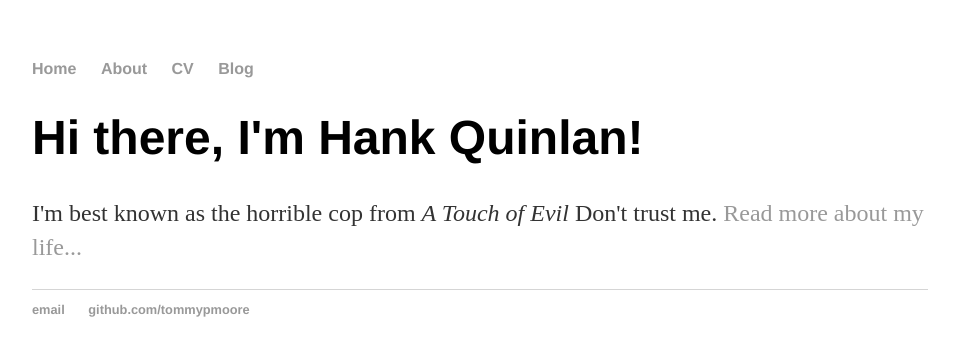
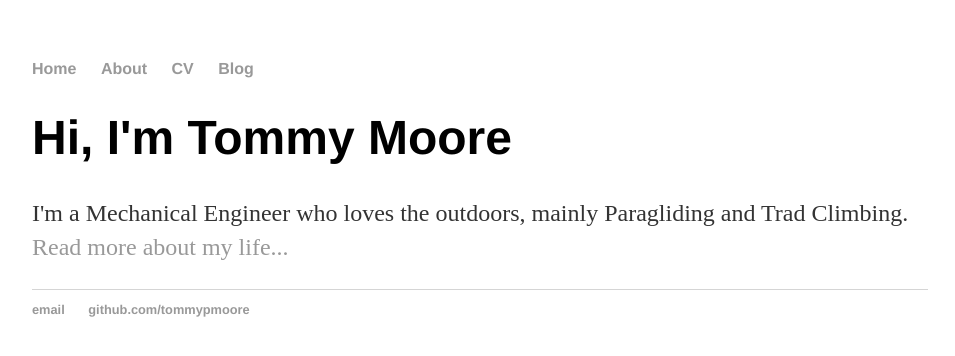
Before and after one commit to TommyPMoore/TommyPMoore.github.io, a Jekyll site: the page built from index.html, in a window 1280 px wide. Shown: the top 356 px of the page, without its empty margins (160-1115 px from the left). Built offline with Jekyll 4.4.1, drawn with Linux system fonts in a browser that asks for light colours.

Commit message:
Update index.html

```diff
--- a/index.html
+++ b/index.html
@@ -1,8 +1,8 @@
 ---
 layout: default
-title: Hank Quinlan, Horrible Cop
+title: Tommy Moore, Horrible Cop
 ---
 <div class="blurb">
-	<h1>Hi there, I'm Hank Quinlan!</h1>
-	<p>I'm best known as the horrible cop from <em>A Touch of Evil</em> Don't trust me. <a href="/about">Read more about my life...</a></p>
+	<h1>Hi, I'm Tommy Moore</h1>
+	<p>I'm a Mechanical Engineer who loves the outdoors, mainly Paragliding and Trad Climbing. <a href="/about">Read more about my life...</a></p>
 </div><!-- /.blurb -->
```
